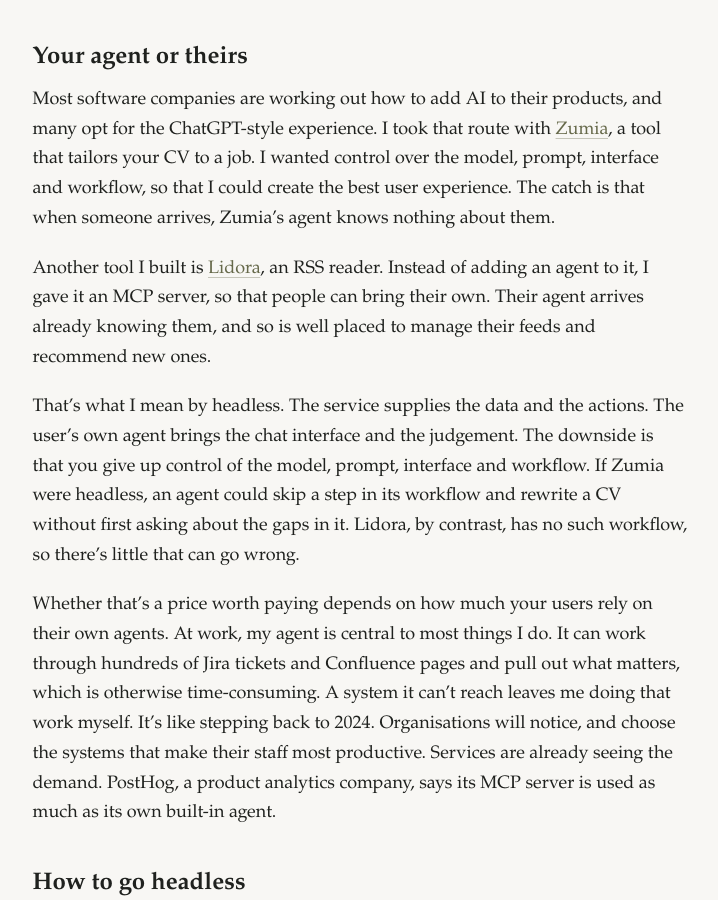
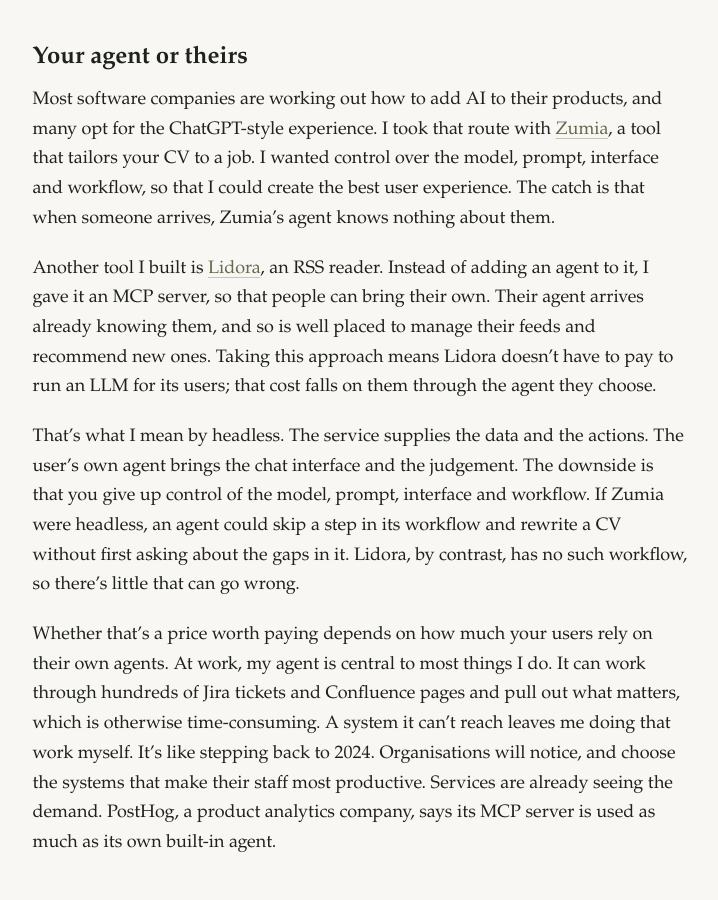
Before and after one commit to davegarvey/davegarvey.github.io, a Jekyll site: the page built from _posts/2026-11-06-bring-your-own-agent.md, in a window 1280 px wide and 900 px high, scrolled down 978 px. Shown: the whole window, without its empty margins (272-990 px from the left). Built offline with Jekyll 4.4.1, drawn with Linux system fonts in a browser that asks for light colours.

Commit message:
Explain Lidora's LLM cost benefit

```diff
--- a/_posts/2026-11-06-bring-your-own-agent.md
+++ b/_posts/2026-11-06-bring-your-own-agent.md
@@ -32,7 +32,7 @@
 
 Most software companies are working out how to add AI to their products, and many opt for the ChatGPT-style experience. I took that route with [Zumia](https://zumia.app), a tool that tailors your CV to a job. I wanted control over the model, prompt, interface and workflow, so that I could create the best user experience. The catch is that when someone arrives, Zumia's agent knows nothing about them.
 
-Another tool I built is [Lidora](https://lidora.app), an RSS reader. Instead of adding an agent to it, I gave it an MCP server, so that people can bring their own. Their agent arrives already knowing them, and so is well placed to manage their feeds and recommend new ones.
+Another tool I built is [Lidora](https://lidora.app), an RSS reader. Instead of adding an agent to it, I gave it an MCP server, so that people can bring their own. Their agent arrives already knowing them, and so is well placed to manage their feeds and recommend new ones. Taking this approach means Lidora doesn’t have to pay to run an LLM for its users; that cost falls on them through the agent they choose.
 
 That's what I mean by headless. The service supplies the data and the actions. The user's own agent brings the chat interface and the judgement. The downside is that you give up control of the model, prompt, interface and workflow. If Zumia were headless, an agent could skip a step in its workflow and rewrite a CV without first asking about the gaps in it. Lidora, by contrast, has no such workflow, so there's little that can go wrong.
 
```
